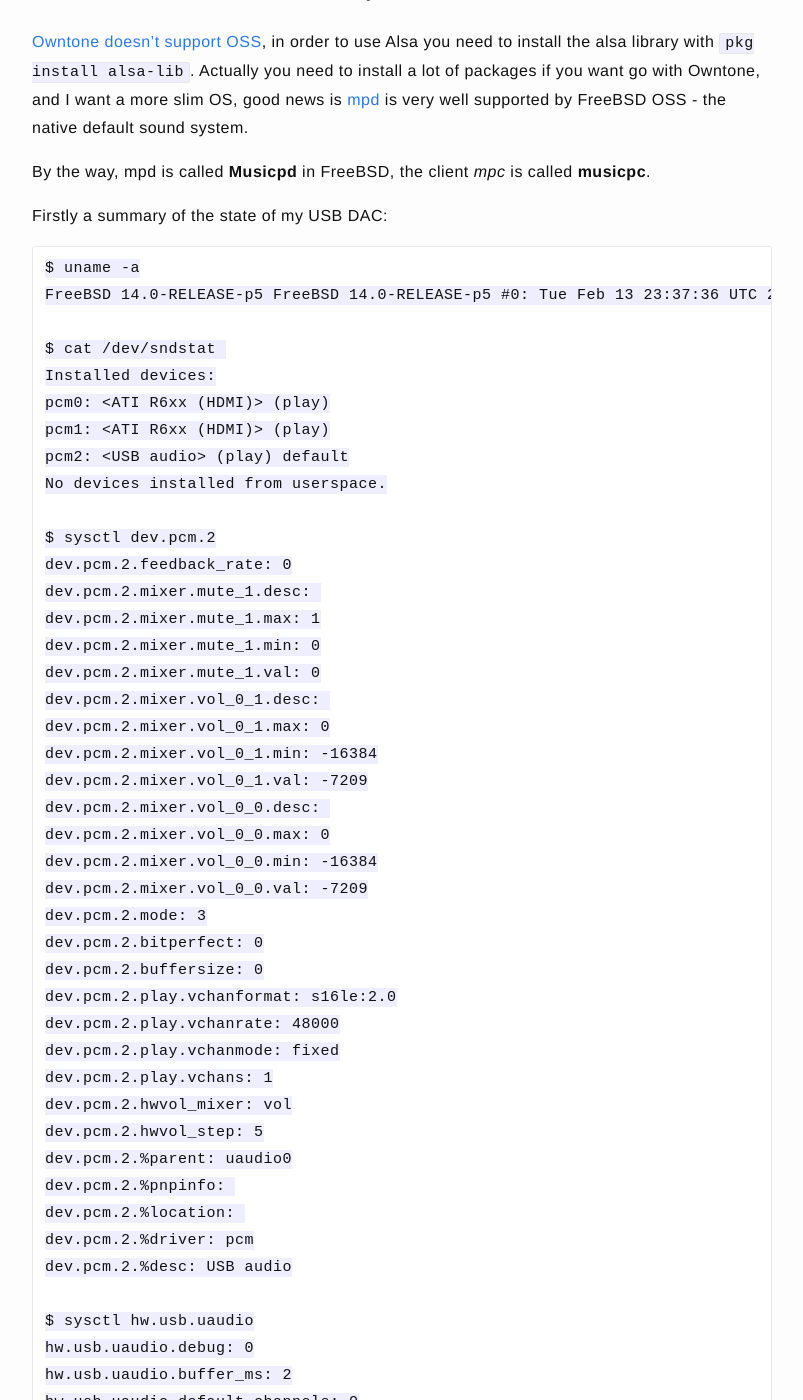
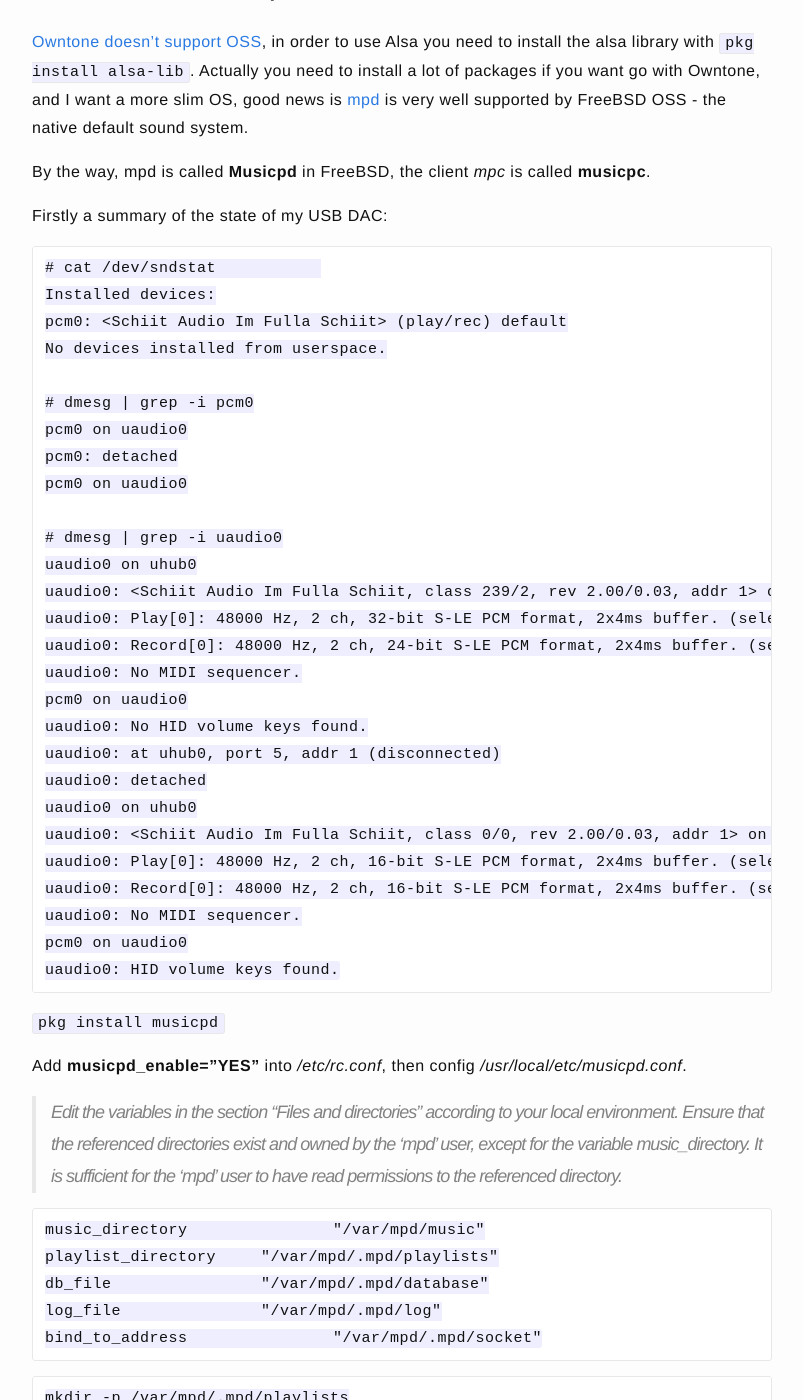
Before and after one commit to jazzi/jazzi.github.io, a Jekyll site: the page built from _posts/2023-12-21-hpe-microserver-gen10-with-freebsd.md, in a window 1280 px wide and 1400 px high, scrolled down 22728 px. Shown: the whole window, without its empty margins (238-1041 px from the left). Built offline with Jekyll 4.4.1, drawn with Linux system fonts in a browser that asks for light colours; some of the changed text lies outside the part shown.

Commit message:
install mpd

````diff
--- a/_posts/2023-12-21-hpe-microserver-gen10-with-freebsd.md
+++ b/_posts/2023-12-21-hpe-microserver-gen10-with-freebsd.md
@@ -862,64 +862,82 @@ By the way, mpd is called **Musicpd** in FreeBSD, the client *mpc* is called **m
 Firstly a summary of the state of my USB DAC:
 
 ```
-$ uname -a
-FreeBSD 14.0-RELEASE-p5 FreeBSD 14.0-RELEASE-p5 #0: Tue Feb 13 23:37:36 UTC 2024     root@amd64-builder.daemonology.net:/usr/obj/usr/src/amd64.amd64/sys/GENERIC amd64
-
-$ cat /dev/sndstat
+# cat /dev/sndstat
 Installed devices:
-pcm0: <ATI R6xx (HDMI)> (play)
-pcm1: <ATI R6xx (HDMI)> (play)
-pcm2: <USB audio> (play) default
+pcm0: <Schiit Audio Im Fulla Schiit> (play/rec) default
 No devices installed from userspace.
 
-$ sysctl dev.pcm.2
-dev.pcm.2.feedback_rate: 0
-dev.pcm.2.mixer.mute_1.desc:
-dev.pcm.2.mixer.mute_1.max: 1
-dev.pcm.2.mixer.mute_1.min: 0
-dev.pcm.2.mixer.mute_1.val: 0
-dev.pcm.2.mixer.vol_0_1.desc:
-dev.pcm.2.mixer.vol_0_1.max: 0
-dev.pcm.2.mixer.vol_0_1.min: -16384
-dev.pcm.2.mixer.vol_0_1.val: -7209
-dev.pcm.2.mixer.vol_0_0.desc:
-dev.pcm.2.mixer.vol_0_0.max: 0
-dev.pcm.2.mixer.vol_0_0.min: -16384
-dev.pcm.2.mixer.vol_0_0.val: -7209
-dev.pcm.2.mode: 3
-dev.pcm.2.bitperfect: 0
-dev.pcm.2.buffersize: 0
-dev.pcm.2.play.vchanformat: s16le:2.0
-dev.pcm.2.play.vchanrate: 48000
-dev.pcm.2.play.vchanmode: fixed
-dev.pcm.2.play.vchans: 1
-dev.pcm.2.hwvol_mixer: vol
-dev.pcm.2.hwvol_step: 5
-dev.pcm.2.%parent: uaudio0
-dev.pcm.2.%pnpinfo:
-dev.pcm.2.%location:
-dev.pcm.2.%driver: pcm
-dev.pcm.2.%desc: USB audio
+# dmesg | grep -i pcm0
+pcm0 on uaudio0
+pcm0: detached
+pcm0 on uaudio0
 
-$ sysctl hw.usb.uaudio
-hw.usb.uaudio.debug: 0
-hw.usb.uaudio.buffer_ms: 2
-hw.usb.uaudio.default_channels: 0
-hw.usb.uaudio.default_bits: 32
-hw.usb.uaudio.default_rate: 0
-hw.usb.uaudio.handle_hid: 1
-
-$ dmesg | grep uaudio
-uaudio0 on uhub1
-uaudio0: <Burr-Brown from TI USB Audio DAC, class 0/0, rev 1.10/1.00, addr 1> on usbus0
-uaudio0: Play[0]: 48000 Hz, 2 ch, 16-bit S-LE PCM format, 2x2ms buffer.
-uaudio0: Play[0]: 44100 Hz, 2 ch, 16-bit S-LE PCM format, 2x2ms buffer.
-uaudio0: Play[0]: 32000 Hz, 2 ch, 16-bit S-LE PCM format, 2x2ms buffer.
-uaudio0: No recording.
+# dmesg | grep -i uaudio0
+uaudio0 on uhub0
+uaudio0: <Schiit Audio Im Fulla Schiit, class 239/2, rev 2.00/0.03, addr 1> on usbus0
+uaudio0: Play[0]: 48000 Hz, 2 ch, 32-bit S-LE PCM format, 2x4ms buffer. (selected)
+uaudio0: Record[0]: 48000 Hz, 2 ch, 24-bit S-LE PCM format, 2x4ms buffer. (selected)
 uaudio0: No MIDI sequencer.
-pcm2: <USB audio> on uaudio0
+pcm0 on uaudio0
+uaudio0: No HID volume keys found.
+uaudio0: at uhub0, port 5, addr 1 (disconnected)
+uaudio0: detached
+uaudio0 on uhub0
+uaudio0: <Schiit Audio Im Fulla Schiit, class 0/0, rev 2.00/0.03, addr 1> on usbus0
+uaudio0: Play[0]: 48000 Hz, 2 ch, 16-bit S-LE PCM format, 2x4ms buffer. (selected)
+uaudio0: Record[0]: 48000 Hz, 2 ch, 16-bit S-LE PCM format, 2x4ms buffer. (selected)
+uaudio0: No MIDI sequencer.
+pcm0 on uaudio0
 uaudio0: HID volume keys found.
 ```
+
+`pkg install musicpd`
+
+Add **musicpd_enable="YES"** into */etc/rc.conf*, then config */usr/local/etc/musicpd.conf*.
+
+> Edit the variables in the section "Files and directories"
+according to your local environment. Ensure that the referenced
+directories exist and owned by the 'mpd' user, except for the
+variable music_directory. It is sufficient for the 'mpd' user
+to have read permissions to the referenced directory.
+
+```
+music_directory		"/var/mpd/music"
+playlist_directory	"/var/mpd/.mpd/playlists"
+db_file			"/var/mpd/.mpd/database"
+log_file		"/var/mpd/.mpd/log"
+bind_to_address		"/var/mpd/.mpd/socket"
+```
+
+```
+mkdir -p /var/mpd/.mpd/playlists
+touch /var/mpd/.mpd/database
+chown -R mpd:mpd /var/mpd/
+
+# For music directory, as all music files are already exists, so create a symbolic link is fine enough.
+ln -s /data/music /var/mpd/music
+```
+
+### mpd client ympd install
+
+[ympd](https://ympd.org) is a stand-alone lightweight web UI controller for audio/musicpd, written in C.
+
+`pkg install ympd`
+
+Add *ympd_enable="YES"* into /etc/rc.conf
+
+Now start all:
+
+```
+service musicpd start
+service ympd start
+```
+
+Now can manage it through Web UI, visit http://192.168.31.240:8080 through web browser, put the following line into **MPD Host/IP** of *Settings*,
+
+`/var/mpd/.mpd/socket`
+
+If command line [mpc](https://www.musicpd.org/doc/mpc/html/) is the client you want, try `pkg install musicpc` and connect to server by `mpc --host=/var/mpd/.mpd/socketi`.
 
 ### Use Jail manager Bastille
 
````
Also changed, not shown: other parts of _posts/2023-12-21-hpe-microserver-gen10-with-freebsd.md (+1 -1 lines).
